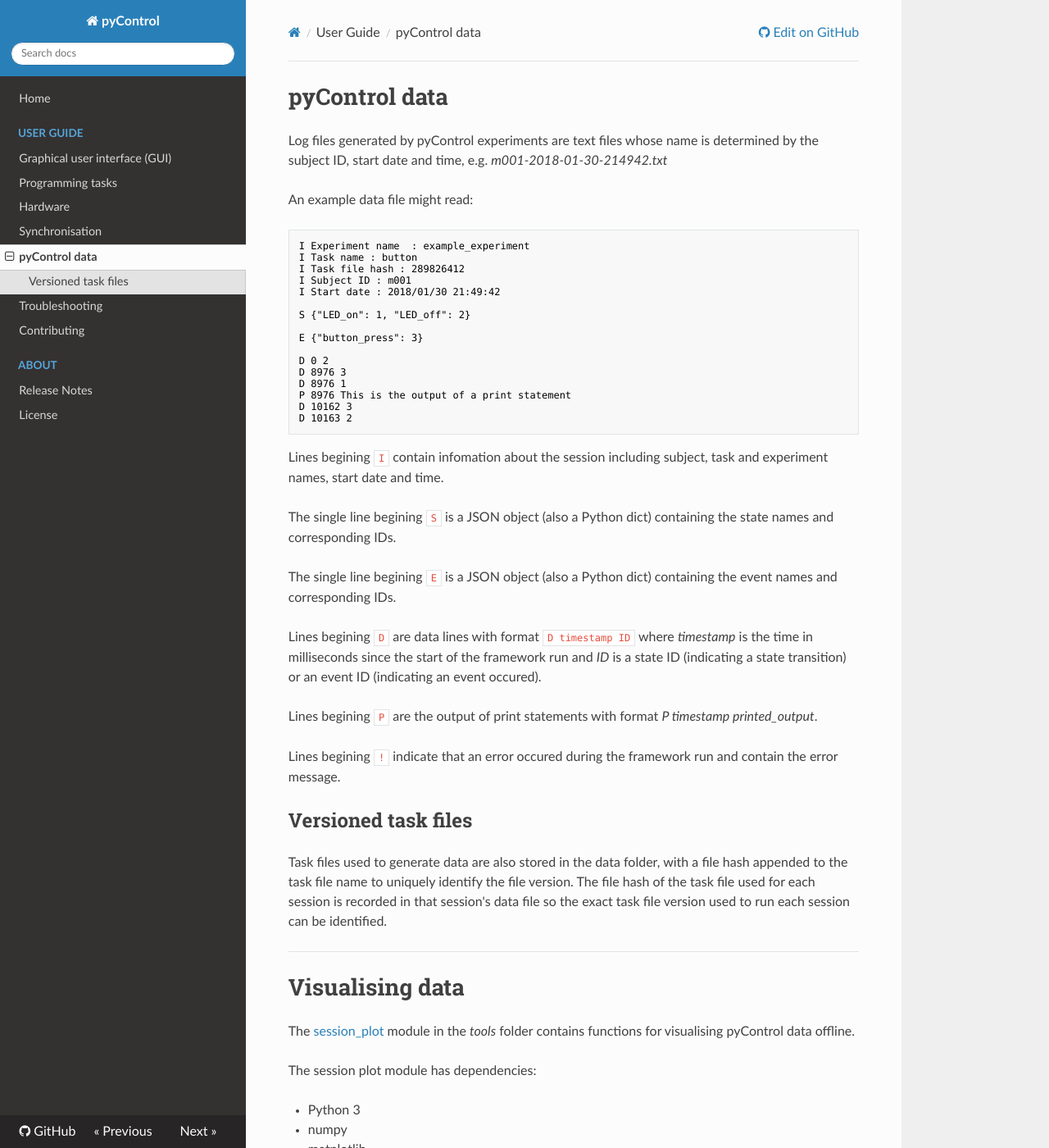
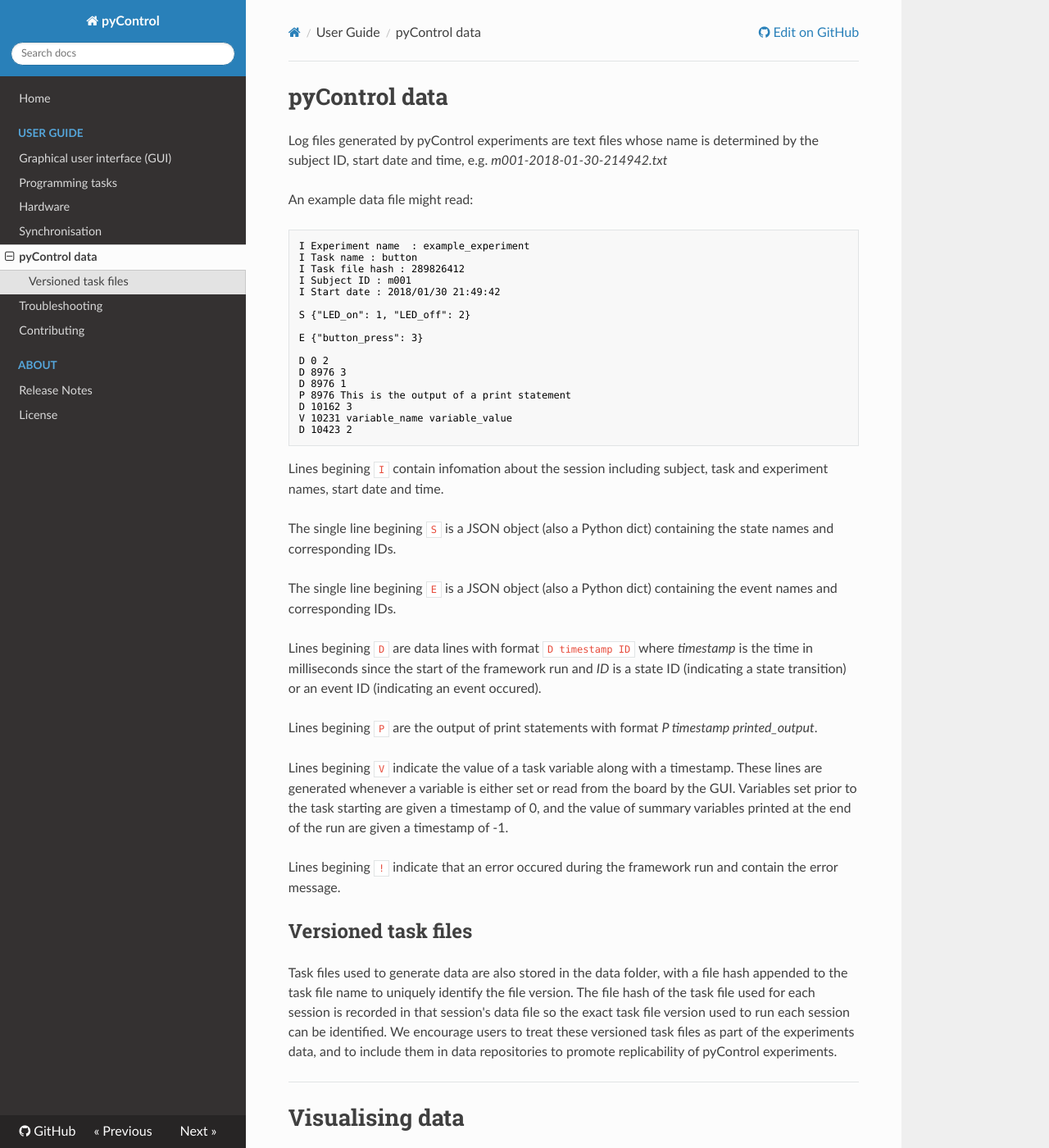
Before and after one commit to pyControl/docs, an MkDocs documentation site: the page built from docs/user-guide/pycontrol-data.md, in a window 1280 px wide and 1400 px high. Shown: the whole window at 82% size. Built offline with MkDocs 1.6.1, drawn with Linux system fonts in a browser that asks for light colours; nearby versions of some CDN libraries.

````diff
--- a/docs/user-guide/pycontrol-data.md
+++ b/docs/user-guide/pycontrol-data.md
@@ -20,7 +20,8 @@
 D 8976 1
 P 8976 This is the output of a print statement
 D 10162 3
-D 10163 2
+V 10231 variable_name variable_value
+D 10423 2
 ```
 
 Lines begining `I` contain infomation about the session including subject, task and experiment names, start date and time.
@@ -33,11 +34,13 @@
 
 Lines begining `P` are the output of print statements with format *P timestamp printed_output*.
 
+Lines begining `V` indicate the value of a task variable along with a timestamp.  These lines are generated whenever a variable is either set or read from the board by the GUI.  Variables set prior to the task starting are given a timestamp of 0, and the value of summary variables printed at the end of the run are given a timestamp of -1.
+
 Lines begining `!` indicate that an error occured during the framework run and contain the error message.
 
 ## Versioned task files
 
-Task files used to generate data are also stored in the data folder, with a file hash appended to the task file name to uniquely identify the file version.  The file hash of the task file used for each session is recorded in that session's data file so the exact task file version used to run each session can be identified.
+Task files used to generate data are also stored in the data folder, with a file hash appended to the task file name to uniquely identify the file version.  The file hash of the task file used for each session is recorded in that session's data file so the exact task file version used to run each session can be identified.  We encourage users to treat these versioned task files as part of the experiments data, and to include them in data repositories to promote replicability of pyControl experiments.
 
 ---
 
````
Also changed, not shown: docs/index.md (+1 -1 lines), docs/user-guide/graphical-user-interface.md (+1 -1 lines), docs/user-guide/hardware.md (+34 -28 lines), docs/user-guide/programming-tasks.md (+3 -3 lines), docs/media/hardware/LED-driver.jpg, docs/media/hardware/nine-poke-pcb.jpg, docs/media/hardware/poke-side.jpg, docs/media/hardware/rotary_encoder.jpg.
